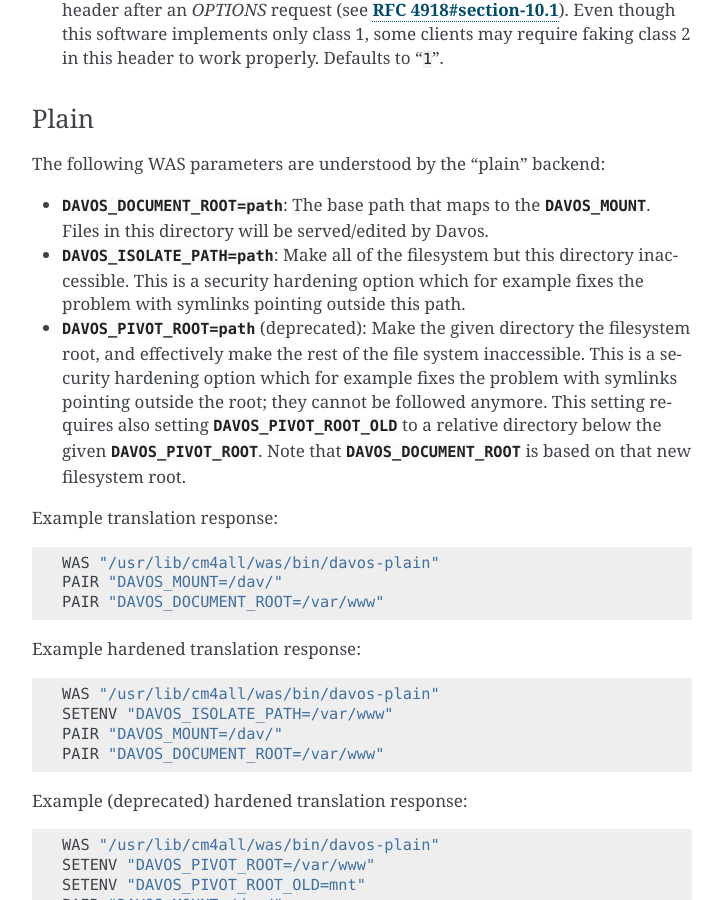
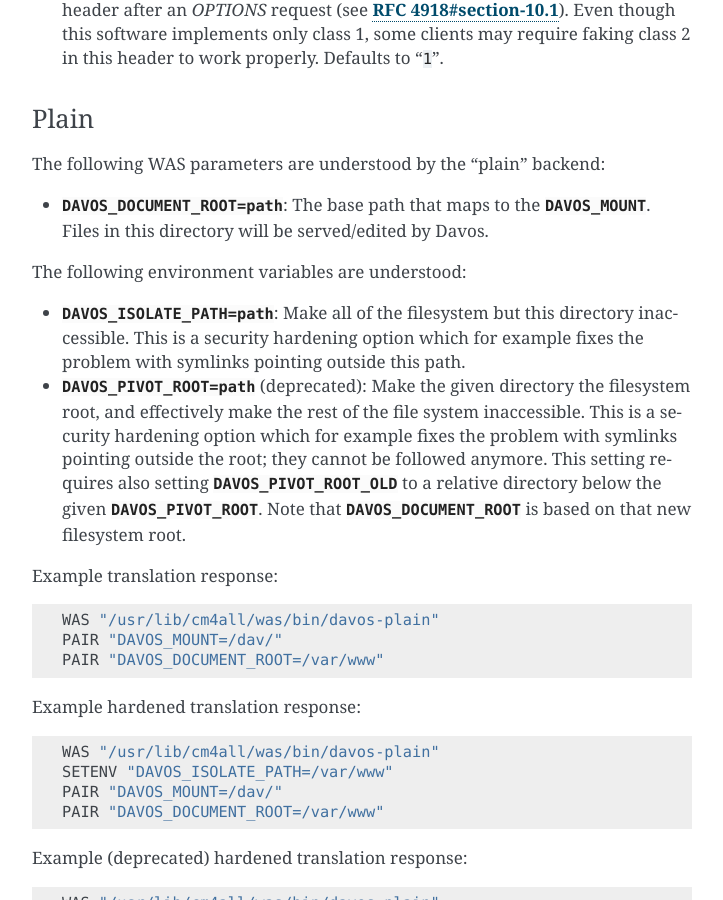
Before and after one commit to CM4all/davos, a Sphinx documentation site: the page built from doc/index.rst, in a window 1280 px wide and 900 px high, scrolled down 992 px. Shown: the whole window, without its empty margins (388-1111 px from the left). Built offline with Sphinx 7.4.7, drawn with Linux system fonts in a browser that asks for light colours.

Commit message:
doc: DAVOS_ISOLATE_PATH is an environment variable

```diff
--- a/doc/index.rst
+++ b/doc/index.rst
@@ -58,6 +58,8 @@
 - :envvar:`DAVOS_DOCUMENT_ROOT=path`: The base path that maps to the
   :envvar:`DAVOS_MOUNT`.  Files in this directory will be served/edited
   by Davos.
+
+The following environment variables are understood:
 
 - :envvar:`DAVOS_ISOLATE_PATH=path`: Make all of the filesystem but
   this directory inaccessible.  This is a security hardening option
```
Also changed, not shown: 1 other file.
